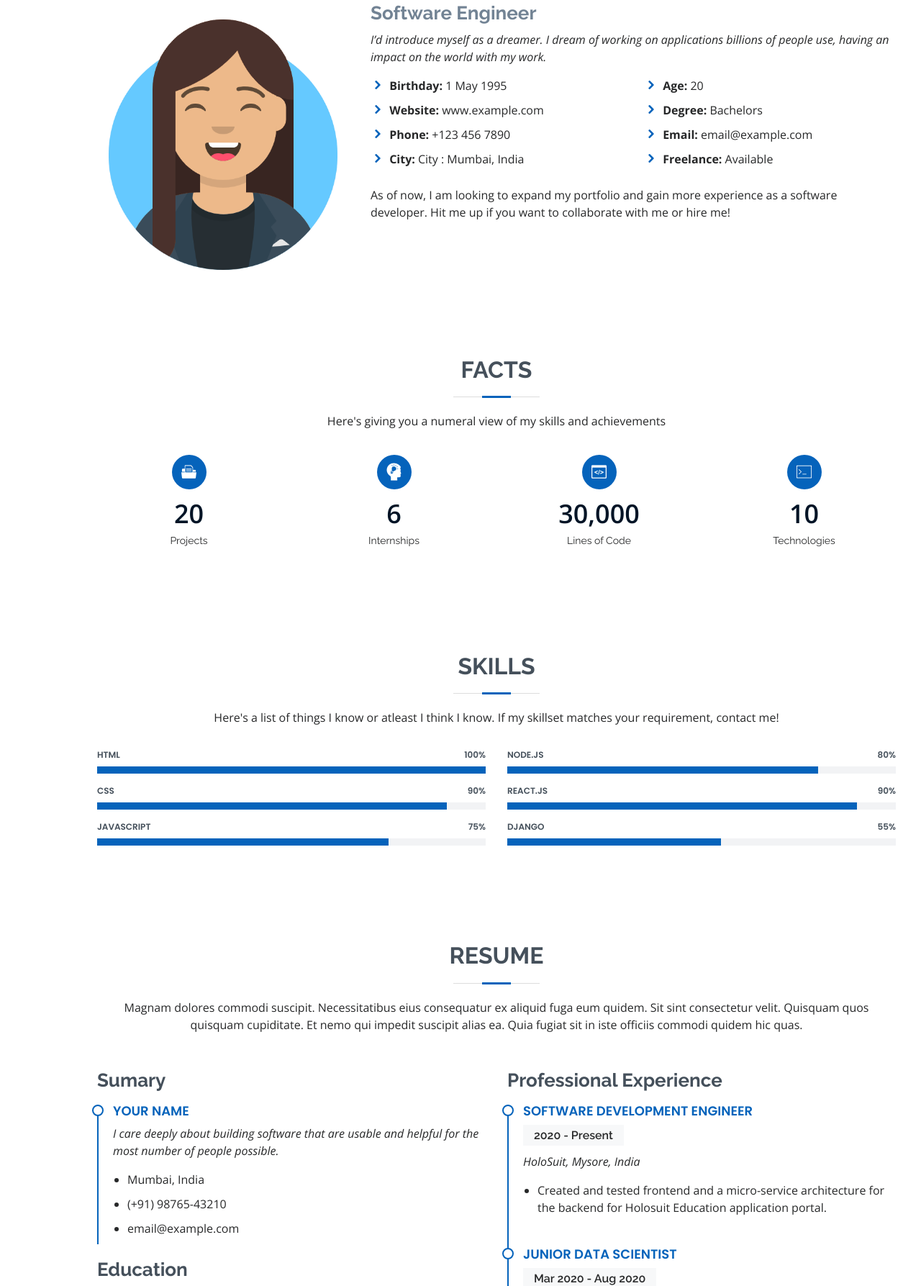
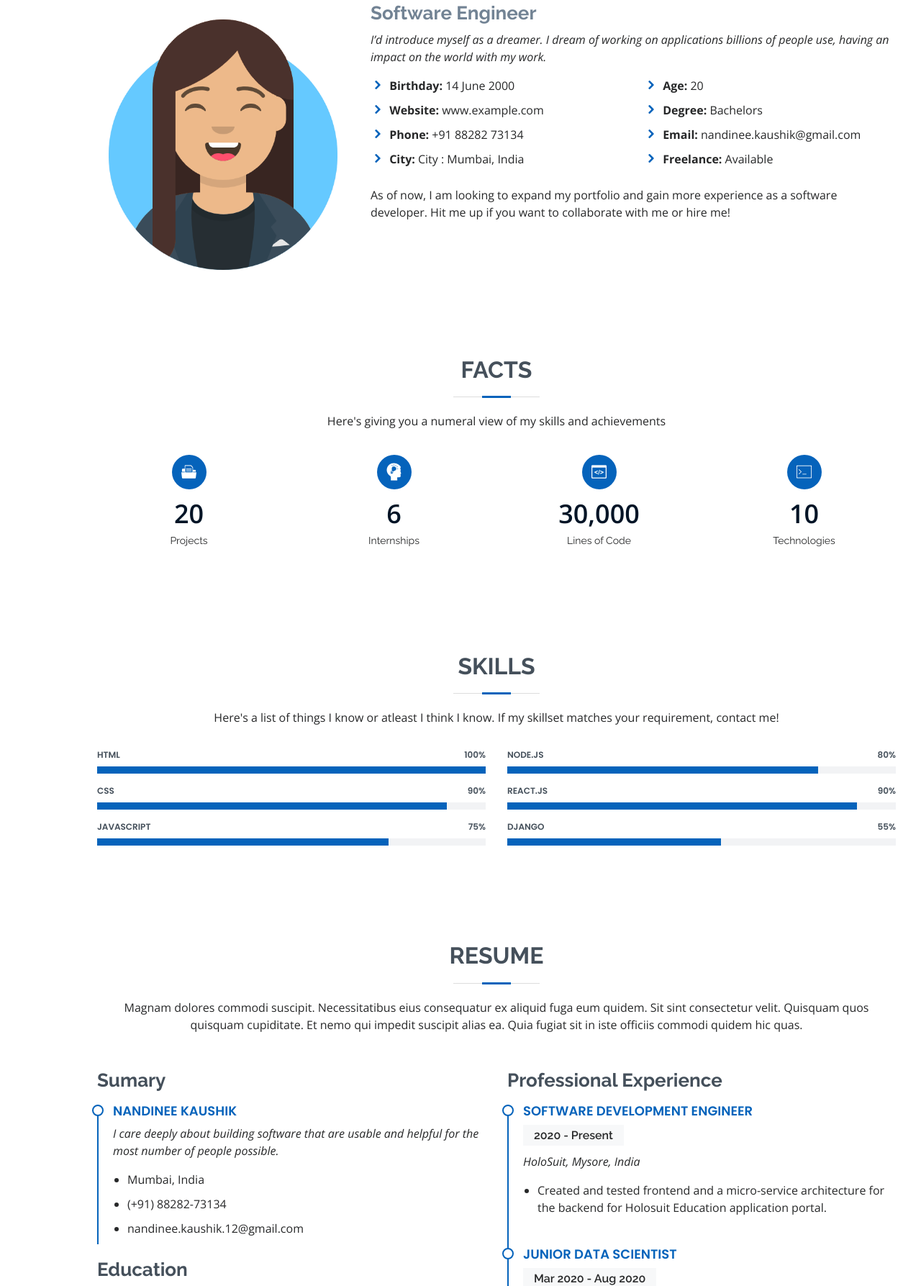
Before and after one commit to Nandinee14/Personal-Website, a plain HTML site: page GitUpGuide-master/index.html in a window 1280 px wide. Shown: the part 1013-2800 px from the top of the page at 72% size. Drawn offline with nearby package versions, Linux system fonts and the light colour scheme.

Commit message:
Personalised the website

```diff
--- a/GitUpGuide-master/index.html
+++ b/GitUpGuide-master/index.html
@@ -47,7 +47,7 @@
   <!-- ======= Hero Section ======= -->
   <section id="hero" class="d-flex flex-column justify-content-center">
     <div class="container" data-aos="zoom-in" data-aos-delay="100">
-      <h1>Your Name</h1>
+      <h1>Nandinee Kaushik</h1>
       <p>I'm a <span class="typed" data-typed-items="Designer, Developer, Freelancer"></span></p>
       <div class="social-links">
         <a href="#" class="twitter"><i class="bx bxl-twitter"></i></a>
@@ -82,9 +82,9 @@
             <div class="row">
               <div class="col-lg-6">
                 <ul>
-                  <li><i class="icofont-rounded-right"></i> <strong>Birthday:</strong> 1 May 1995</li>
+                  <li><i class="icofont-rounded-right"></i> <strong>Birthday:</strong> 14 June 2000</li>
                   <li><i class="icofont-rounded-right"></i> <strong>Website:</strong> www.example.com</li>
-                  <li><i class="icofont-rounded-right"></i> <strong>Phone:</strong> +123 456 7890</li>
+                  <li><i class="icofont-rounded-right"></i> <strong>Phone:</strong> +91 88282 73134</li>
                   <li><i class="icofont-rounded-right"></i> <strong>City:</strong> City : Mumbai, India</li>
                 </ul>
               </div>
@@ -92,7 +92,7 @@
                 <ul>
                   <li><i class="icofont-rounded-right"></i> <strong>Age:</strong> 20</li>
                   <li><i class="icofont-rounded-right"></i> <strong>Degree:</strong> Bachelors</li>
-                  <li><i class="icofont-rounded-right"></i> <strong>Email:</strong> email@example.com</li>
+                  <li><i class="icofont-rounded-right"></i> <strong>Email:</strong> nandinee.kaushik@gmail.com</li>
                   <li><i class="icofont-rounded-right"></i> <strong>Freelance:</strong> Available</li>
                 </ul>
               </div>
@@ -234,21 +234,21 @@
           <div class="col-lg-6">
             <h3 class="resume-title">Sumary</h3>
             <div class="resume-item pb-0">
-              <h4>Your Name</h4>
+              <h4>Nandinee Kaushik</h4>
               <p><em>I care deeply about building software that are usable and helpful for the most number of people possible.</em></p>
               <ul>
                 <li>Mumbai, India</li>
-                <li>(+91) 98765-43210</li>
-                <li>email@example.com</li>
+                <li>(+91) 88282-73134</li>
+                <li>nandinee.kaushik.12@gmail.com</li>
               </ul>
             </div>
 
             <h3 class="resume-title">Education</h3>
             <div class="resume-item">
-              <h4>Bachelor of Engineering, Computer Science</h4>
+              <h4>Bachelor of Engineering, Electronics </h4>
               <h5>Sept 2018 - Present</h5>
               <p><em>Dwarkadas J. Sanghvi College of Engineering, Mumbai</em></p>
-              <p>Current CGPA: 9/10</p>
+              <p>Current CGPA: 7.4/10</p>
             </div>
           </div>
           <div class="col-lg-6">
@@ -396,7 +396,7 @@
   <!-- ======= Footer ======= -->
   <footer id="footer">
     <div class="container">
-      <h3>Your Name</h3>
+      <h3>Nandinee Kaushik</h3>
       <p>Eat, Sleep, Code, Repeat.</p>
       <div class="social-links">
         <a href="#" class="twitter"><i class="bx bxl-twitter"></i></a>
@@ -404,7 +404,7 @@
         <a href="#" class="linkedin"><i class="bx bxl-linkedin"></i></a>
       </div>
       <div class="copyright">
-        &copy; Copyright <strong><span>Your Name</span></strong>. All Rights Reserved
+        &copy; Copyright <strong><span>Nandinee Kaushik</span></strong>. All Rights Reserved
       </div>
       <div class="credits">
         Designed by <a href="https://bootstrapmade.com/">BootstrapMade</a>
```
